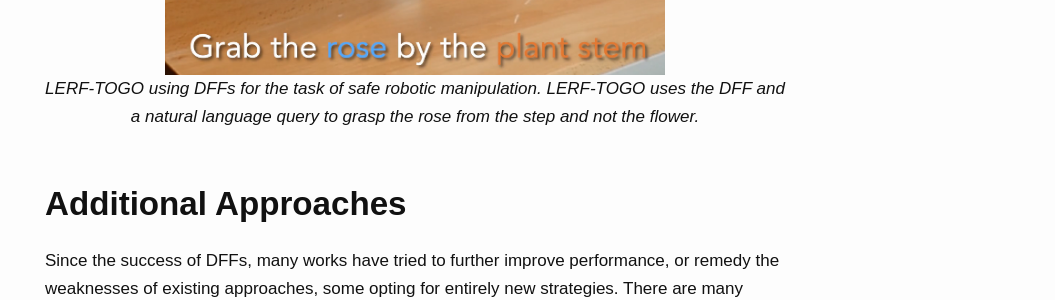
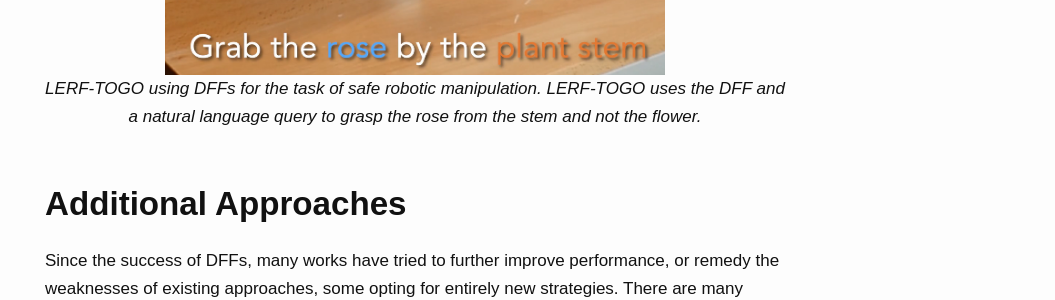
Before and after one commit to UCLAdeepvision/CS269-Projects-2025Spring, a Jekyll site: the page built from _posts/2025-06-10-student-24-DFFs.md, in a window 1280 px wide and 900 px high, scrolled down 8062 px. Shown: the part 181-481 px from the top of the window, without its empty margins (225-1280 px from the left). Built offline with Jekyll 4.4.1, drawn with Linux system fonts in a browser that asks for light colours; some web fonts are replaced; comment, search, counter and statistics services are not loaded.

Commit message:
fixed typo

```diff
--- a/_posts/2025-06-10-student-24-DFFs.md
+++ b/_posts/2025-06-10-student-24-DFFs.md
@@ -108,7 +108,7 @@ The next work, called LERF-TOGO, is similar to the first. It also aims to perfor
 
 <div style="text-align: center;">
   <img src="{{ '/assets/images/ophir_siman-tov_student-24/lerftogo.PNG' | relative_url }}" style="width: 500px; max-width: 100%;" alt="Example of LERF-TOGO using DFFs for safe robotic manipulation">
-  <p><em>LERF-TOGO using DFFs for the task of safe robotic manipulation. LERF-TOGO uses the DFF and a natural language query to grasp the rose from the step and not the flower.</em></p>
+  <p><em>LERF-TOGO using DFFs for the task of safe robotic manipulation. LERF-TOGO uses the DFF and a natural language query to grasp the rose from the stem and not the flower.</em></p>
 </div>
 
 ## Additional Approaches
```
